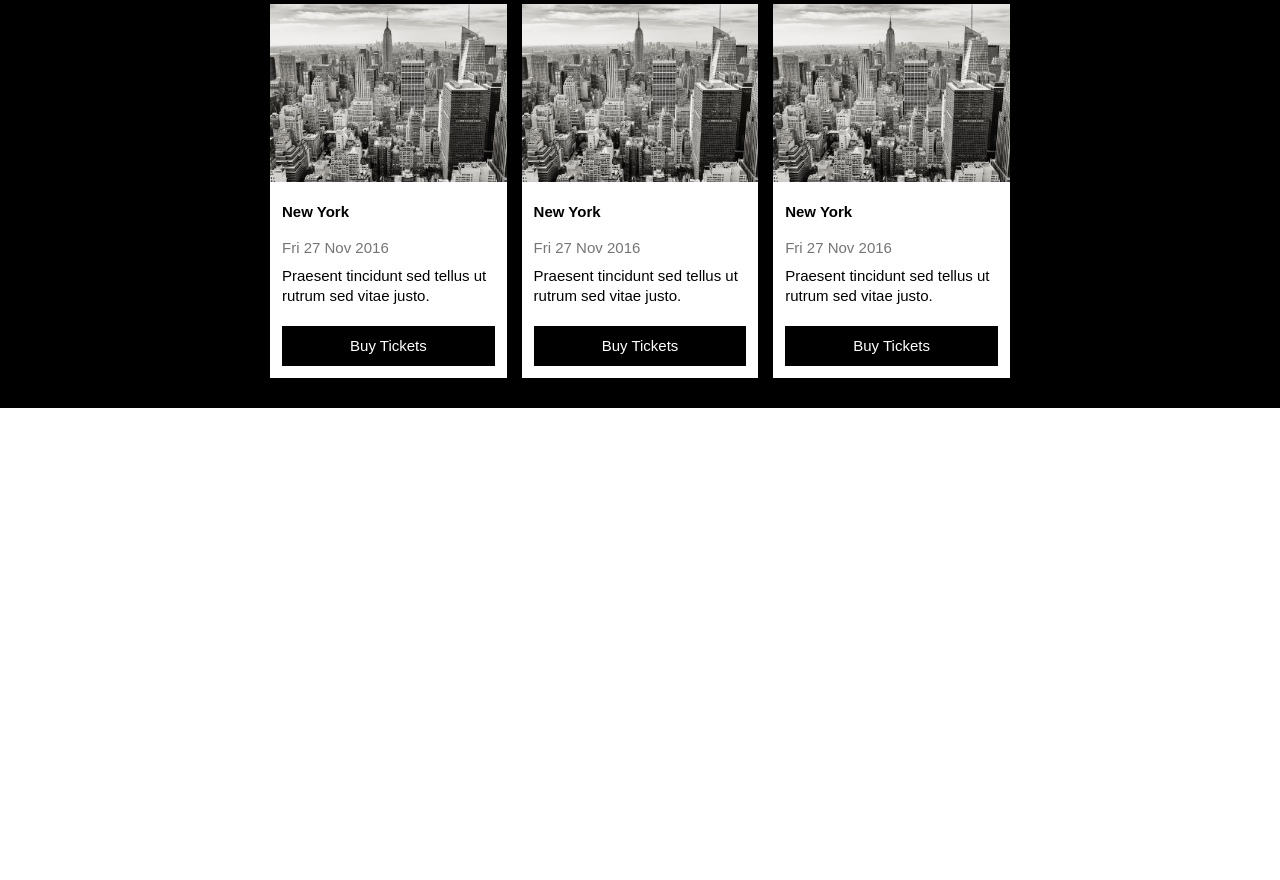
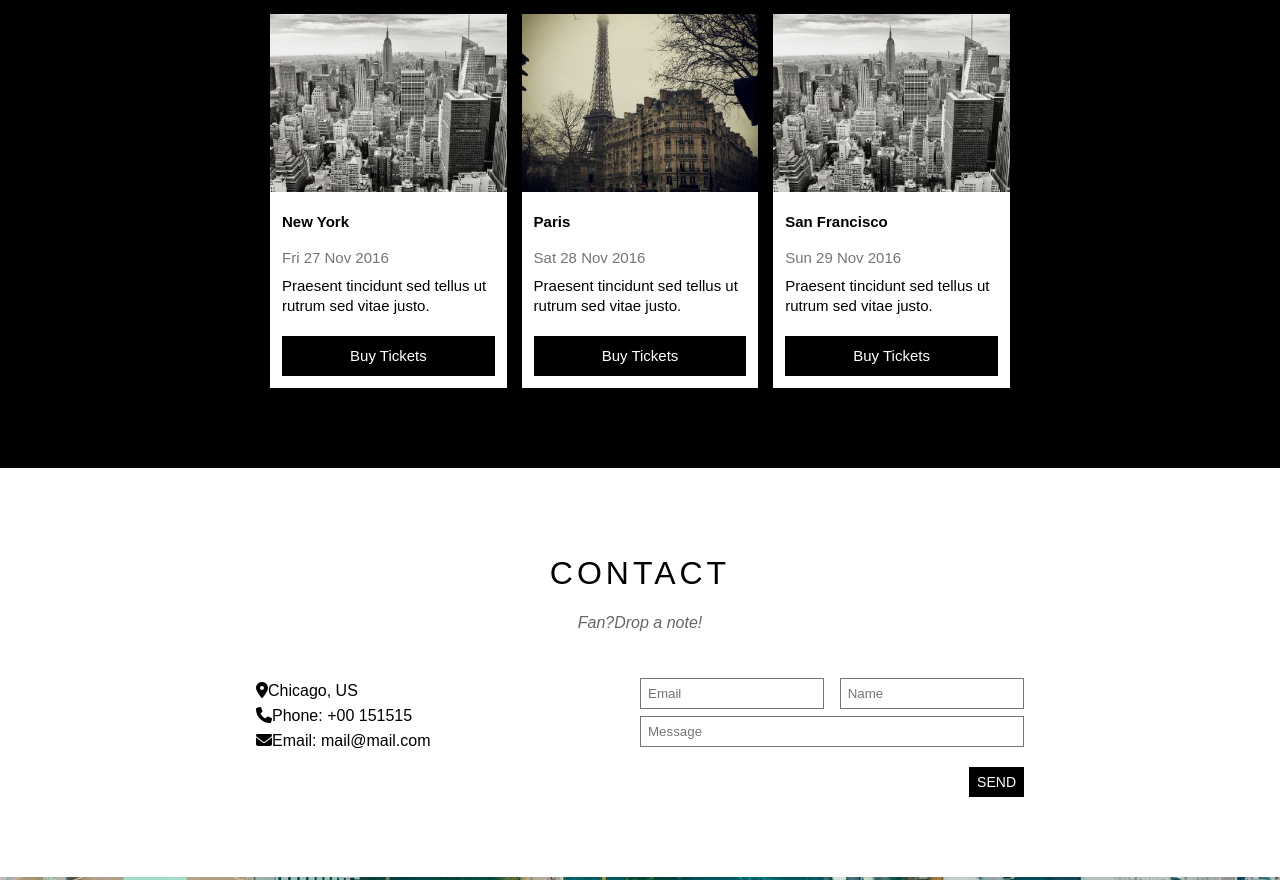
Before and after one commit to MrAminHasanov/website1, a plain HTML site: page index.html in a window 1280 px wide. Shown: the part 1656-2536 px from the top of the page. Before the commit the page ends 2064 px from the top, so only its background shows below. Drawn offline with Linux system fonts and the light colour scheme.

Commit message:
V 1.3|Finished head main and footer|

```diff
--- a/index.html
+++ b/index.html
@@ -95,18 +95,18 @@
                         </div>
                     </div>
                     <div class="bar3_box2_unbox">
-                        <img src="src/img/newyork.jpg">
+                        <img src="src/img/paris.jpg">
                         <div class="bar3_box2_unbox_text">
-                            <p>New York</p>
-                            <p>Fri 27 Nov 2016</p>
+                            <p>Paris</p>
+                            <p>Sat 28 Nov 2016</p>
                             <p>Praesent tincidunt sed tellus ut rutrum sed vitae justo.</p>
                             <a href="#">Buy Tickets</a>
                         </div></div>
                     <div class="bar3_box2_unbox">
                         <img src="src/img/newyork.jpg">
                         <div class="bar3_box2_unbox_text">
-                            <p>New York</p>
-                            <p>Fri 27 Nov 2016</p>
+                            <p>San Francisco</p>
+                            <p>Sun 29 Nov 2016</p>
                             <p>Praesent tincidunt sed tellus ut rutrum sed vitae justo.</p>
                             <a href="#">Buy Tickets</a>
                         </div></div>
@@ -114,5 +114,29 @@
             </div>
         </div>
     </main>
+    <footer>
+        <div class="footer_bar1">
+            <div class="corecter">
+                <div class="footer_bar1_head">
+                    <h1>CONTACT</h1>
+                    <em>Fan?Drop a note!</em>
+                </div>
+                <div class="footer_bar1_box">
+                    <div class="footer_bar1_unbox1">
+                        <p><i class="fa-solid fa-location-dot"></i>Chicago, US</p>
+                        <p><i class="fa-solid fa-phone"></i>Phone: +00 151515</p>
+                        <p><i class="fa-solid fa-envelope"></i>Email: mail@mail.com</p>
+                    </div>
+                    <div class="footer_bar1_unbox2">
+                        <input type="text" placeholder="Name">
+                        <input type="text" placeholder="Email">
+                        <input type="text" placeholder="Message">
+                        <a href="#">SEND</a>
+                    </div>
+                </div>
+            </div>
+        </div>
+        <img src="src/img/map.jpg" style="width:100% ;">
+    </footer>
 </body>
 </html>
--- a/src/css/main.css
+++ b/src/css/main.css
@@ -70,6 +70,7 @@ header>a:hover{
     background-color: red;
 }
 /* #endregion */
+/* #region main */
 /* #region main bar1*/
 .bar1{
     height: 674px;
@@ -198,18 +199,17 @@ main .tx3{
     width: 60%;
 }
 /* #endregion */
-/* #region bar3 */
+/* #region main bar3 */
 .bar3{
     margin-top: 90px;
     background-color: black;
-    padding: 30px 0px;
+    padding: 80px 0px;
     width: 100%;
     display: flex;
     justify-content: space-evenly;
 }
 /*  */
 .bar3_head{
-    margin-top: 40px;
     text-align: center;
     line-height: 40px;
 }
@@ -293,6 +293,63 @@ main .tx3{
     background-color: #757575;
 }
 /* #endregion */
-/* #region bar4 */
-
 /* #endregion */
+/* #region footer*/
+.footer_bar1{
+    width: 100%;
+    display: flex;
+    justify-content: space-evenly;
+    padding: 80px 0px;
+}
+.footer_bar1_head{
+    text-align: center;
+    line-height: 50px;
+}
+.footer_bar1_head h1{
+    letter-spacing: 4px;
+    font-weight: 100;
+}
+.footer_bar1_head em{
+    color: #666;
+}
+/*  */
+.footer_bar1_box{
+    display: flex;
+    margin-top: 30px;
+}
+.footer_bar1_unbox1{
+    width: 50%;
+    line-height: 25px;
+    font-weight: 500;
+}
+/*  */
+.footer_bar1_unbox2{
+    width: 50%;
+    display: flex;
+    justify-content: space-between;
+    flex-wrap: wrap;
+    flex-direction: row-reverse;
+}
+.footer_bar1_unbox2 input{
+    width: 48%;
+    padding: 7px;
+    border: 1px solid #757575;
+}
+.footer_bar1_unbox2 :nth-child(3){
+    margin-top: 7px;
+    width: 100%;
+}
+.footer_bar1_unbox2 a{
+    color: white;
+    text-decoration: none;
+    display: inline-block;
+    margin-top: 20px;
+    background-color: black;
+    padding: 7px 8px;
+    font-size: 14px;
+}
+.footer_bar1_unbox2 a:hover{
+    color: black;
+    background-color: #b8b8b8;
+}
+/* #endregion
```
